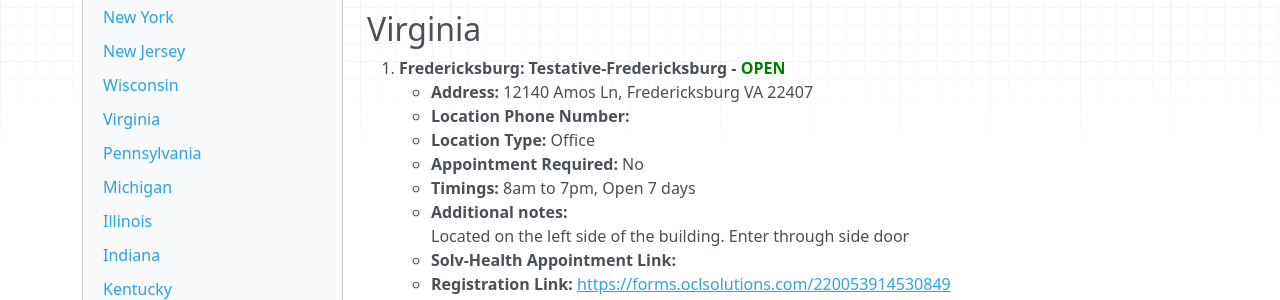
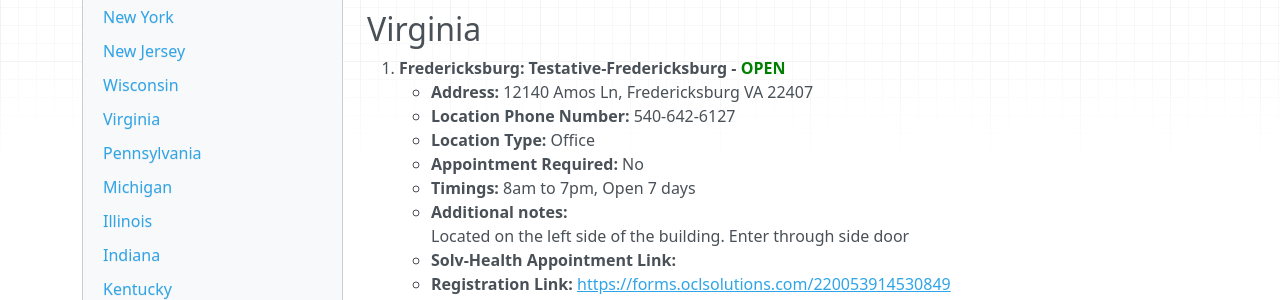
Before and after one commit to fcts000/fcts-cs-docs, an MkDocs documentation site: the page built from docs/locations.md, in a window 1280 px wide and 900 px high, scrolled down 3819 px. Shown: the part 155-455 px from the top of the window. Built offline with MkDocs 1.6.1, drawn with Linux system fonts in a browser that asks for light colours; nearby versions of some CDN libraries.

Commit message:
morning update

```diff
--- a/docs/locations.md
+++ b/docs/locations.md
@@ -158,7 +158,7 @@
 ## Virginia
 1. **Fredericksburg: Testative-Fredericksburg - <font color="green">OPEN</font>**
     * **Address:** 12140 Amos Ln, Fredericksburg VA 22407
-    * **Location Phone Number:**
+    * **Location Phone Number:** 540-642-6127
     * **Location Type:** Office
     * **Appointment Required:** No
     * **Timings:** 8am to 7pm, Open 7 days
@@ -383,7 +383,7 @@
     * **Solv-Health Appointment Link:**
     * **Registration Link:**  <https://forms.oclsolutions.com/220054749650859>
     * **Lab Name:**  Lab Care
-1. **Corpus Christi: Testative - Corpus Christi - <font color="green">OPEN</font>**
+1. **Corpus Christi: Testative - Corpus Christi - <font color="green">OPEN at 12 pm</font>**
     * **Address:** 5876b Evehart Rd, Corpus Christi	TX 78413
     * **Location Phone Number:** Store phone number
     * **Location Type:** Office/Store/Parking lot
```
Also changed, not shown: site/index.html, site/locations/index.html, site/search/search_index.json, site/sitemap.xml, 1 other file.
